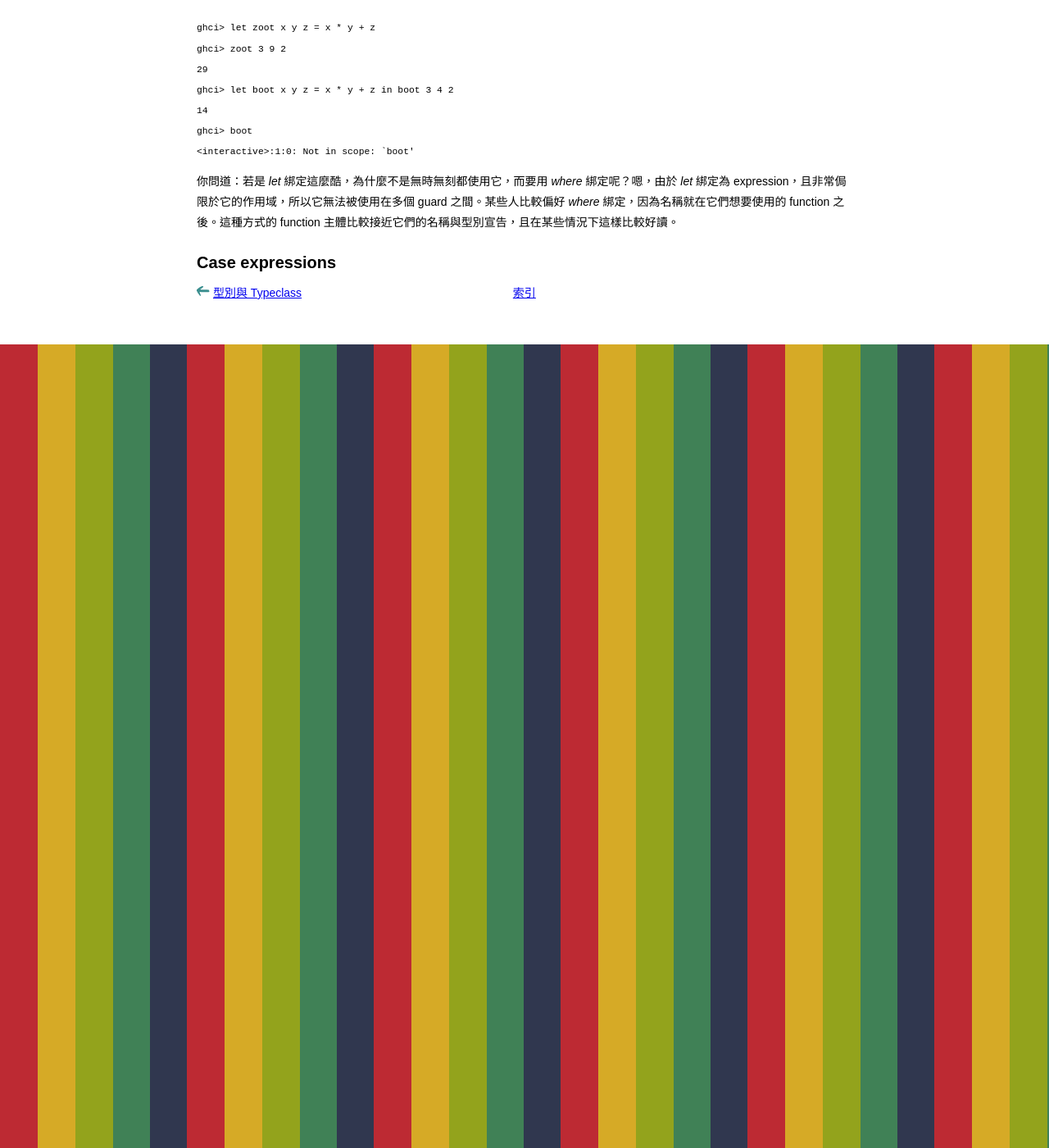
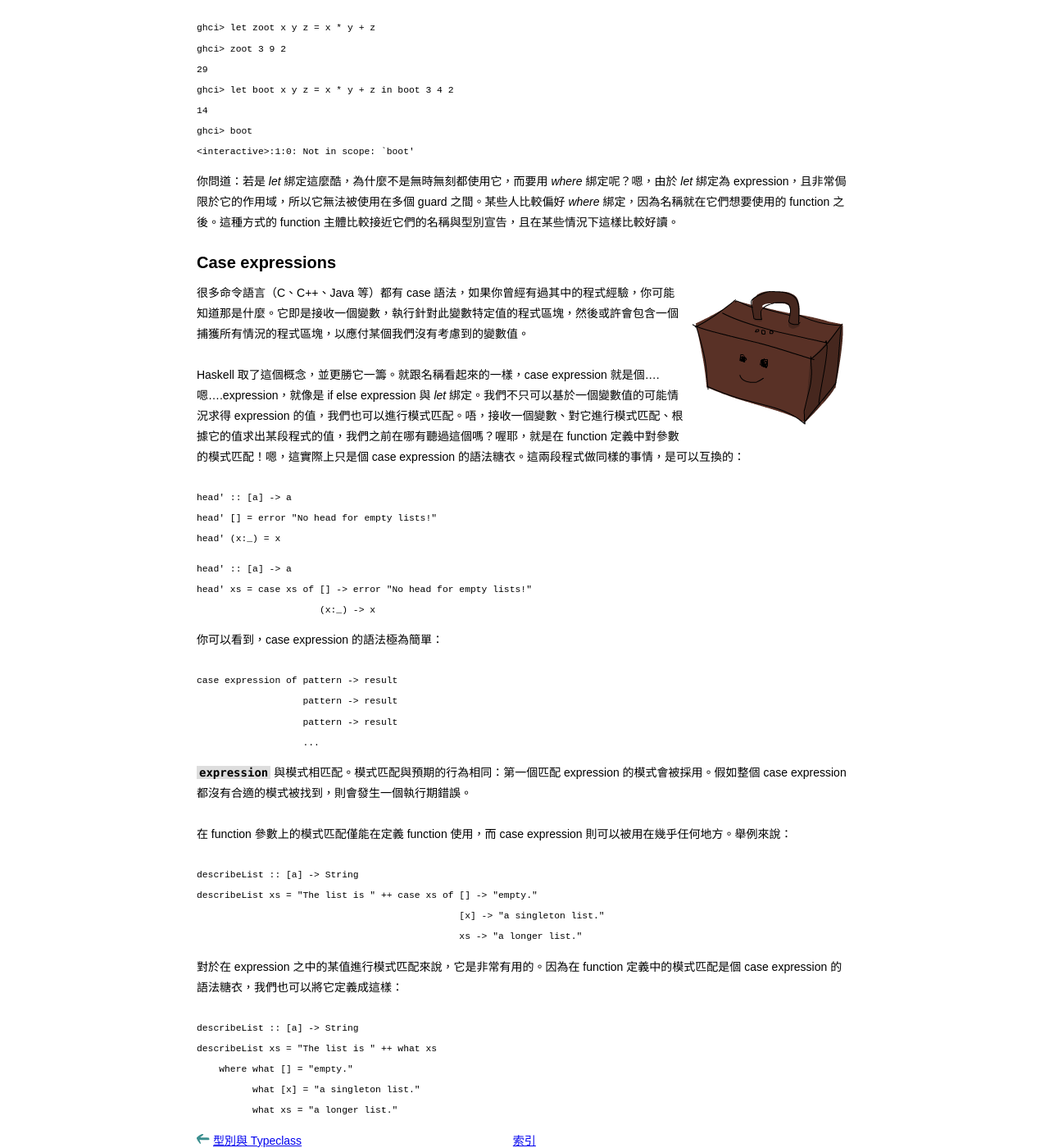
Before and after one commit to jason2506/lyah.zh-tw, a Jekyll site: the page built from syntax-in-functions/index.md, in a window 1280 px wide and 1400 px high, scrolled down 9575 px. Shown: the whole window at 82% size. Built offline with Jekyll 4.4.1, drawn with Linux system fonts in a browser that asks for light colours; Markdown is read by kramdown in place of the engine named in the settings.

Commit message:
Translate fifth section in Chapter 4.

```diff
--- a/syntax-in-functions/index.md
+++ b/syntax-in-functions/index.md
@@ -419,3 +419,50 @@ ghci> boot
 你問道：若是 <i>let</i> 綁定這麼酷，為什麼不是無時無刻都使用它，而要用 <i>where</i> 綁定呢？嗯，由於 <i>let</i> 綁定為 expression，且非常侷限於它的作用域，所以它無法被使用在多個 guard 之間。某些人比較偏好 <i>where</i> 綁定，因為名稱就在它們想要使用的 function 之後。這種方式的 function 主體比較接近它們的名稱與型別宣告，且在某些情況下這樣比較好讀。
 
 ## <a name="case-expressions">Case expressions</a>
+
+<img src="img/case.png" alt="case" style="float:right" />
+很多命令語言（C、C++、Java 等）都有 case 語法，如果你曾經有過其中的程式經驗，你可能知道那是什麼。它即是接收一個變數，執行針對此變數特定值的程式區塊，然後或許會包含一個捕獲所有情況的程式區塊，以應付某個我們沒有考慮到的變數值。
+
+Haskell 取了這個概念，並更勝它一籌。就跟名稱看起來的一樣，case expression 就是個....嗯....expression，就像是 if else expression 與 <i>let</i> 綁定。我們不只可以基於一個變數值的可能情況求得 expression 的值，我們也可以進行模式匹配。唔，接收一個變數、對它進行模式匹配、根據它的值求出某段程式的值，我們之前在哪有聽過這個嗎？喔耶，就是在 function 定義中對參數的模式匹配！嗯，這實際上只是個 case expression 的語法糖衣。這兩段程式做同樣的事情，是可以互換的：
+
+<pre name="code" class="haskell: hs">
+head' :: [a] -> a
+head' [] = error "No head for empty lists!"
+head' (x:_) = x
+</pre>
+
+<pre name="code" class="haskell: hs">
+head' :: [a] -> a
+head' xs = case xs of [] -> error "No head for empty lists!"
+                      (x:_) -> x
+</pre>
+
+你可以看到，case expression 的語法極為簡單：
+
+<pre name="code" class="haskell: hs">
+case expression of pattern -> result
+                   pattern -> result
+                   pattern -> result
+                   ...
+</pre>
+
+`expression` 與模式相匹配。模式匹配與預期的行為相同：第一個匹配 expression 的模式會被採用。假如整個 case expression 都沒有合適的模式被找到，則會發生一個執行期錯誤。
+
+在 function 參數上的模式匹配僅能在定義 function 使用，而 case expression 則可以被用在幾乎任何地方。舉例來說：
+
+<pre name="code" class="haskell: hs">
+describeList :: [a] -> String
+describeList xs = "The list is " ++ case xs of [] -> "empty."
+                                               [x] -> "a singleton list."
+                                               xs -> "a longer list."
+</pre>
+
+對於在 expression 之中的某值進行模式匹配來說，它是非常有用的。因為在 function 定義中的模式匹配是個 case expression 的語法糖衣，我們也可以將它定義成這樣：
+
+<pre name="code" class="haskell: hs">
+describeList :: [a] -> String
+describeList xs = "The list is " ++ what xs
+    where what [] = "empty."
+          what [x] = "a singleton list."
+          what xs = "a longer list."
+</pre>
```
Also changed, not shown: img/case.png (added).
